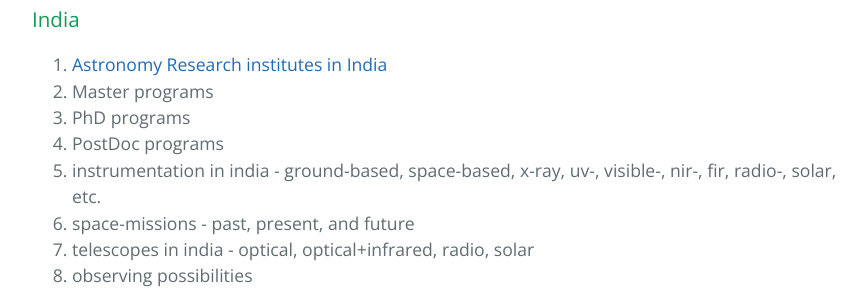
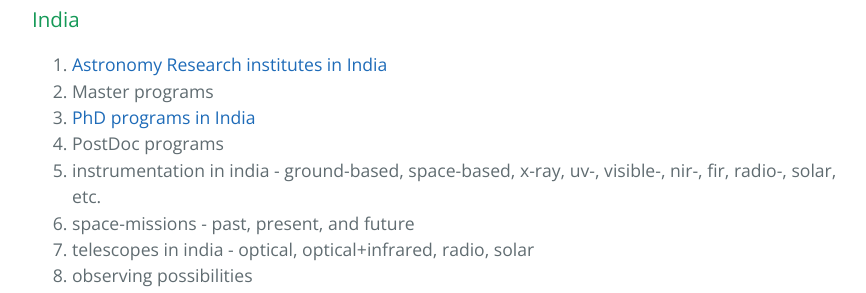
Before and after one commit to kalyanradhakrishnan/Astronomy-In-India, a Jekyll site: the page built from index.md, in a window 1280 px wide and 900 px high, scrolled down 570 px. Shown: the part 155-448 px from the top of the window, without its empty margins (192-1058 px from the left). Built offline with Jekyll 4.4.1, drawn with Linux system fonts in a browser that asks for light colours.

Commit message:
Update index.md

```diff
--- a/index.md
+++ b/index.md
@@ -15,7 +15,7 @@ Listing some of the ideas in mind. Each of these need to be expanded and now the
 ### India
 1. [Astronomy Research institutes in India](./pages/institutes.md)
 2. Master programs
-3. PhD programs
+3. [PhD programs in India](./pages/phd_india.md)
 4. PostDoc programs
 5. instrumentation in india - ground-based, space-based, x-ray, uv-, visible-, nir-, fir, radio-, solar, etc.
 6. space-missions - past, present, and future
```
